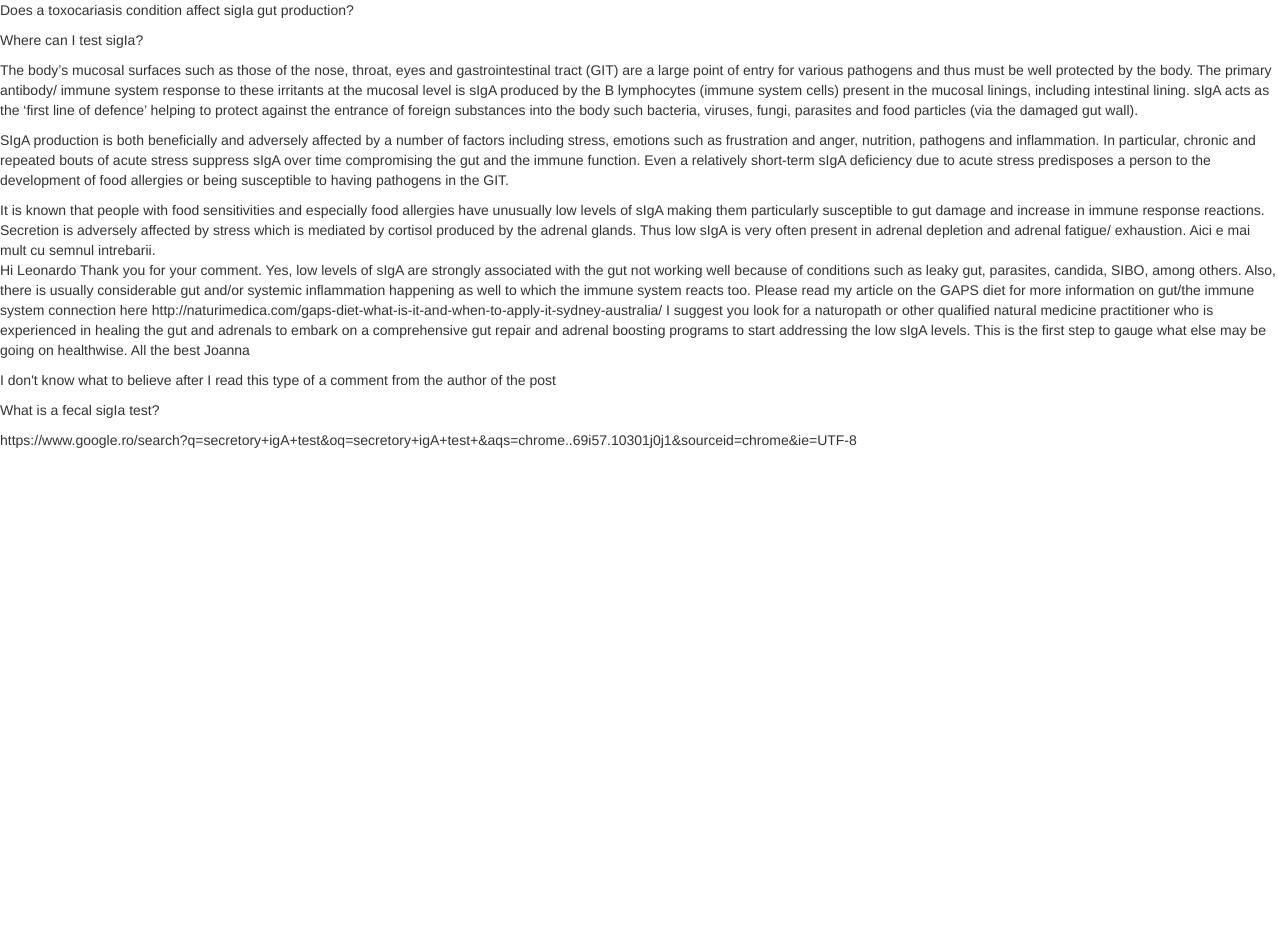
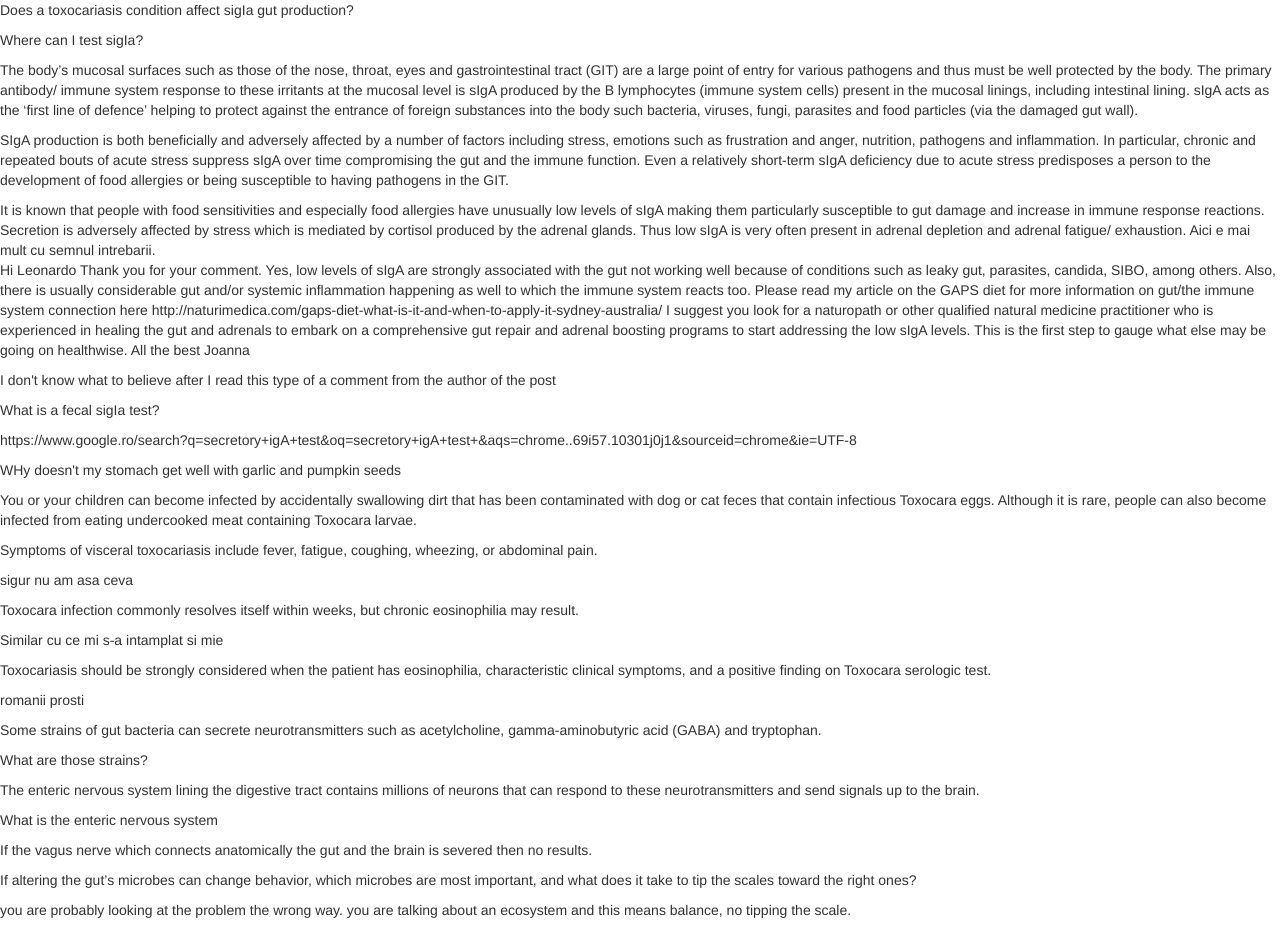
Before and after one commit to pantacuzino/secretoryigA, a plain HTML site: page index.html in a window 1280 px wide. Before the commit the page ends 800 px from the top, so only its background shows below. Drawn offline with nearby package versions, Linux system fonts and the light colour scheme.

Commit message:
Add today's read as formatted html

```diff
--- a/index.html
+++ b/index.html
@@ -52,6 +52,34 @@
     <p class="bookmark">https://www.google.ro/search?q=secretory+igA+test&oq=secretory+igA+test+&aqs=chrome..69i57.10301j0j1&sourceid=chrome&ie=UTF-8
     </p>
 
+    <p class="question">WHy doesn't my stomach get well with garlic and pumpkin seeds</p>
+
+    <p class="highlight" url="http://www.cdc.gov/parasites/toxocariasis/gen_info/faqs.html">You or your children can become infected by accidentally swallowing dirt that has been contaminated with dog or cat feces that contain infectious Toxocara eggs. Although it is rare, people can also become infected from eating undercooked meat containing Toxocara larvae.</p>
+
+    <p id="ref5" class="highlight" url="http://www.cdc.gov/parasites/toxocariasis/gen_info/faqs.html">Symptoms of visceral toxocariasis include fever, fatigue, coughing, wheezing, or abdominal pain.</p>
+    <p class="comment" parent="ref5">sigur nu am asa ceva</p>
+
+    <p id="ref6" url="https://en.wikipedia.org/wiki/Toxocariasis">Toxocara infection commonly resolves itself within weeks, but chronic eosinophilia may result.</p>
+    <p class="note" parent="ref6">Similar cu ce mi s-a intamplat si mie</p>
+
+    <p id="ref7" class="highlight" url="http://emedicine.medscape.com/article/229855-overview#a5">Toxocariasis should be strongly considered when the patient has eosinophilia, characteristic clinical symptoms, and a positive finding on Toxocara serologic test.</p>
+    <p class="note" parent="ref7">romanii prosti</p>
+
+    <p class="question"Intrebarea este daca mai poate sa fie VLM si care ar fi testele?</p>
+
+    <p id="ref7" class="highlight" url="http://fivethirtyeight.com/features/gut-week-gut-brain-axis-can-fixing-my-stomach-fix-me/">
+    Some strains of gut bacteria can secrete neurotransmitters such as acetylcholine, gamma-aminobutyric acid (GABA) and tryptophan.</p>
+    <p parent="ref7" class="question">What are those strains?</p>
+
+    <p id="ref8" class="highlight" url="http://fivethirtyeight.com/features/gut-week-gut-brain-axis-can-fixing-my-stomach-fix-me/">The enteric nervous system lining the digestive tract contains millions of neurons that can respond to these neurotransmitters and send signals up to the brain.</p>
+
+    <p class="question" parent="ref8">What is the enteric nervous system</p>
+
+    <p class="note" url="http://fivethirtyeight.com/features/gut-week-gut-brain-axis-can-fixing-my-stomach-fix-me/">If the vagus nerve which connects anatomically the gut and the brain is severed then no results.</p>
+
+    <p id="ref9" class="highlight" url="http://fivethirtyeight.com/features/gut-week-gut-brain-axis-can-fixing-my-stomach-fix-me/">If altering the gut’s microbes can change behavior, which microbes are most important, and what does it take to tip the scales toward the right ones?</p>
+    <p class="note" url="http://fivethirtyeight.com/features/gut-week-gut-brain-axis-can-fixing-my-stomach-fix-me/" parent="ref9">you are probably looking at the problem the wrong way. you are talking about an ecosystem and this means balance, no tipping the scale.</p>
+
     <!-- jQuery (necessary for Bootstrap's JavaScript plugins) -->
     <script src="https://ajax.googleapis.com/ajax/libs/jquery/1.11.3/jquery.min.js"></script>
     <!-- Latest compiled and minified JavaScript -->
```
